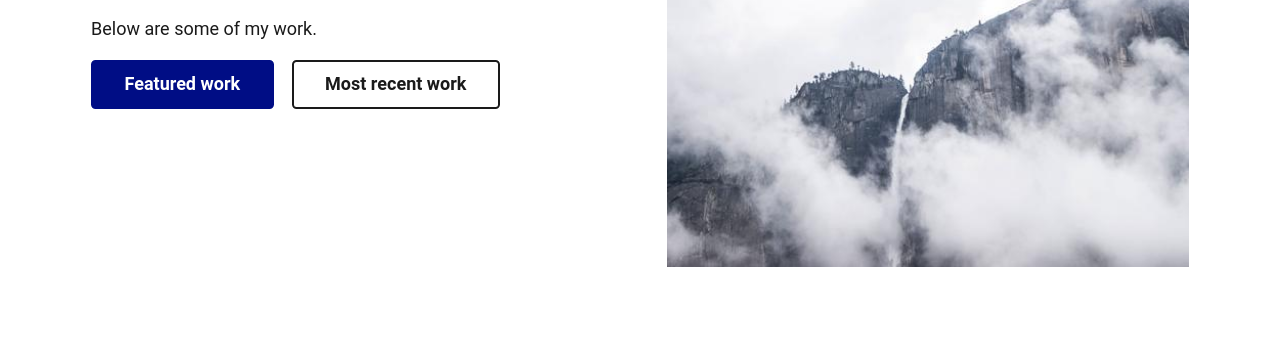
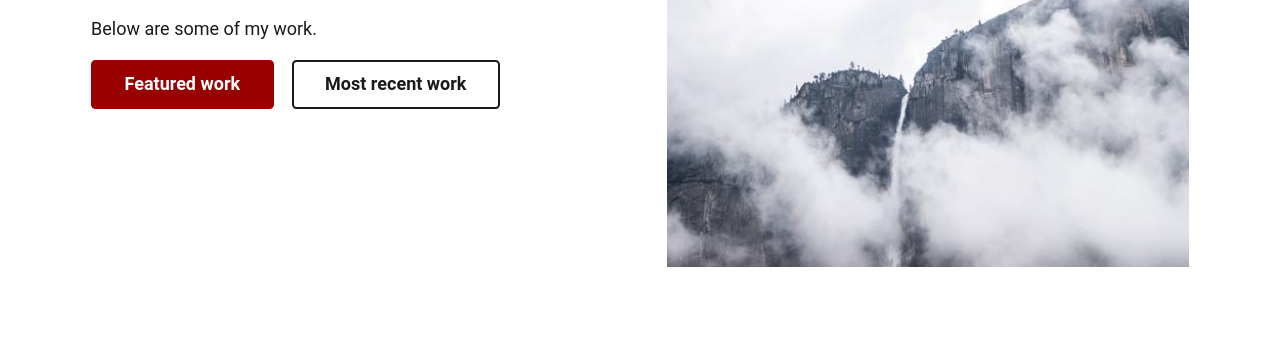
Before and after one commit to RVCC-IDMX/portfolio-ahdevries21, an Eleventy site: page src/index.njk in a window 1280 px wide. Shown: the part 462-800 px from the top of the page. Built offline with nearby package versions, Linux system fonts and the light colour scheme; Eleventy itself is replaced by a stand-in of ours; files that its build step writes are made by us from their sources.

Commit message:
Changed Color Palette

```diff
--- a/src/sass/abstracts/_variables.scss
+++ b/src/sass/abstracts/_variables.scss
@@ -13,11 +13,11 @@
   --fw-700: 700;
   --fw-900: 900;
 
-  --clr-primary-100: hsl(234, 100%, 94%);
-  --clr-primary-200: hsl(234, 100%, 85%);
-  --clr-primary-300: hsla(234, 100%, 39%, 1);
-  --clr-primary-400: hsla(234, 100%, 26%, 1);
-  --clr-primary-500: hsla(234, 100%, 16%, 1);
+  --clr-primary-100: hsl(0, 100%, 92%);
+  --clr-primary-200: hsl(0, 100%, 85%);
+  --clr-primary-300: hsla(0, 100%, 72%, 1);
+  --clr-primary-400: hsla(0, 100%, 30%, 1);
+  --clr-primary-500: hsla(231, 100%, 14%, 1);
 
   --clr-neutral-100: hsla(0, 0%, 100%, 1);
   --clr-neutral-300: hsla(0, 0%, 50%, 1);
```
Also changed, not shown: public/index.html (line endings or trailing spaces), public/portfolio/2021-05-01-my-first-work/index.html (line endings or trailing spaces), public/portfolio/2021-05-15-my-second-work/index.html (line endings or trailing spaces), public/portfolio/2021-05-28-my-third-work/index.html (line endings or trailing spaces), public/portfolio/index.html (line endings or trailing spaces).
